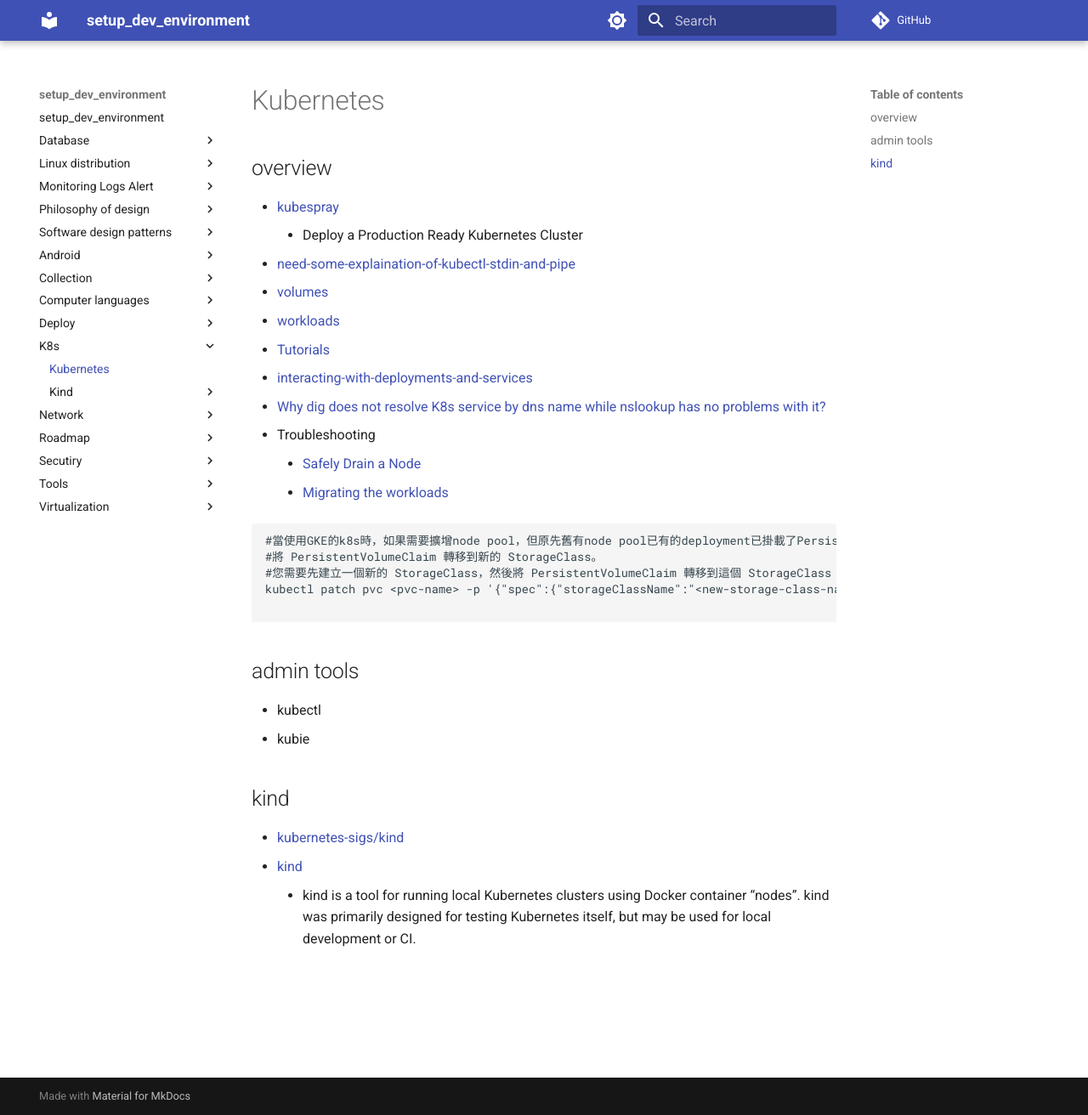
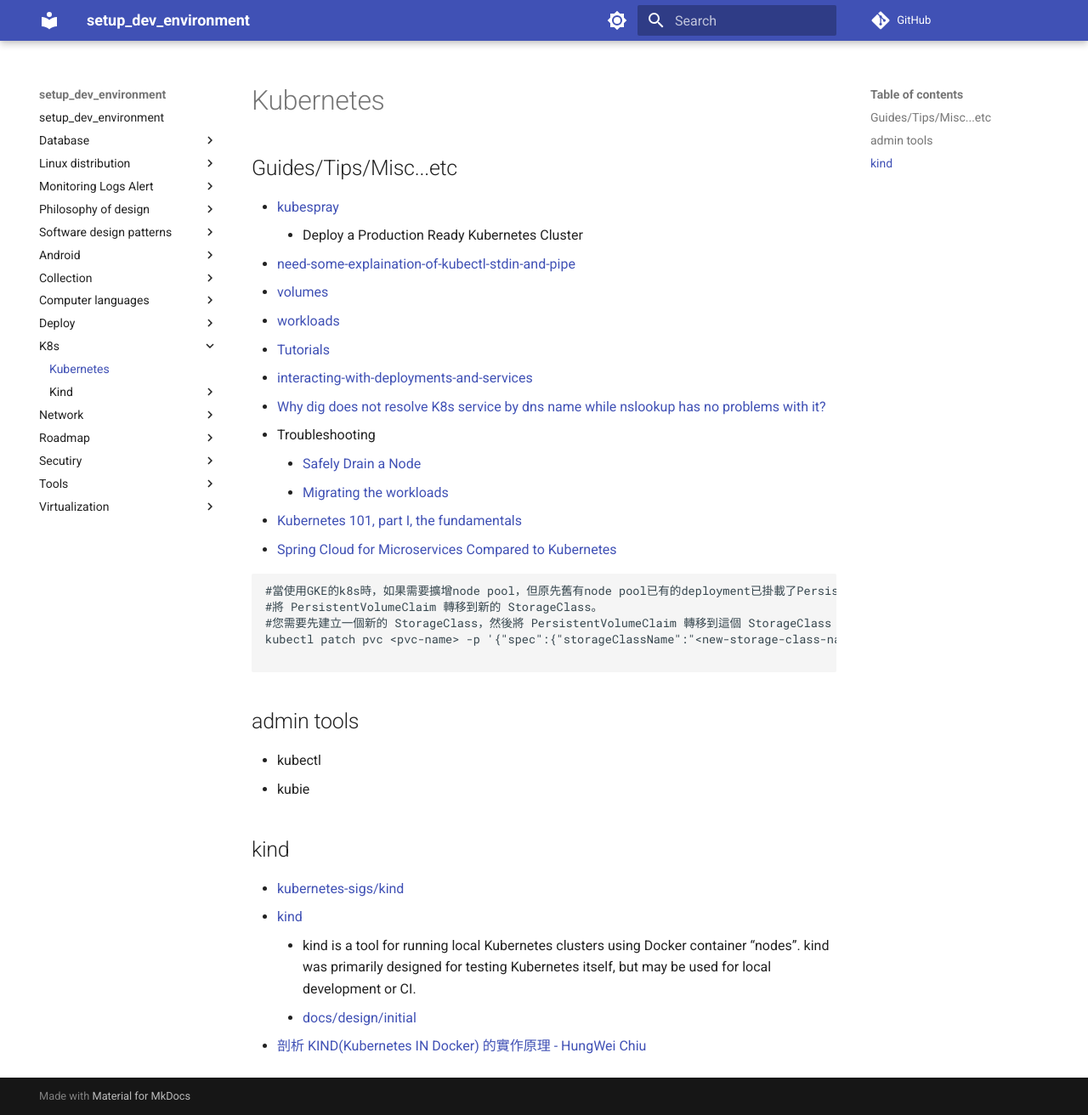
Before and after one commit to hong539/setup_dev_environment, an MkDocs documentation site: the page built from docs/k8s/k8s.md, in a window 1280 px wide and 1312 px high. Shown: the whole window at 85% size. Built offline with MkDocs 1.6.1 and Material for MkDocs 9.7.7, drawn with Linux system fonts in a browser that asks for light colours; comment, search, counter and statistics services are not loaded.

Commit message:
[skip ci] update docs

````diff
--- a/docs/k8s/k8s.md
+++ b/docs/k8s/k8s.md
@@ -1,6 +1,6 @@
 # Kubernetes
 
-## overview
+## Guides/Tips/Misc...etc
 
 * [kubespray](https://github.com/kubernetes-sigs/kubespray)
     * Deploy a Production Ready Kubernetes Cluster
@@ -13,6 +13,8 @@
 * Troubleshooting
     * [Safely Drain a Node](https://kubernetes.io/docs/tasks/administer-cluster/safely-drain-node/)
     * [Migrating the workloads](https://cloud.google.com/kubernetes-engine/docs/tutorials/migrating-node-pool#step_4_migrate_the_workloads)
+* [Kubernetes 101, part I, the fundamentals](https://dev.to/leandronsp/kubernetes-101-part-i-the-fundamentals-23a1)
+* [Spring Cloud for Microservices Compared to Kubernetes](https://developers.redhat.com/blog/2016/12/09/spring-cloud-for-microservices-compared-to-kubernetes)
 
 ```shell
 #當使用GKE的k8s時，如果需要擴增node pool，但原先舊有node pool已有的deployment已掛載了PersistentVolumeClaim，執行kubectl drain遇到錯誤，該如何處理?
@@ -32,3 +34,5 @@
 * [kubernetes-sigs/kind](https://github.com/kubernetes-sigs/kind)
 * [kind](https://kind.sigs.k8s.io/)
     * kind is a tool for running local Kubernetes clusters using Docker container “nodes”. kind was primarily designed for testing Kubernetes itself, but may be used for local development or CI.
+    * [docs/design/initial](https://kind.sigs.k8s.io/docs/design/initial/)
+* [剖析 KIND(Kubernetes IN Docker) 的實作原理 - HungWei Chiu](https://hackmd.io/TvUa7q52R4a8HG9lPu-rVw)
````
Also changed, not shown: docs/tools/tools.md (+1 -0 lines).
